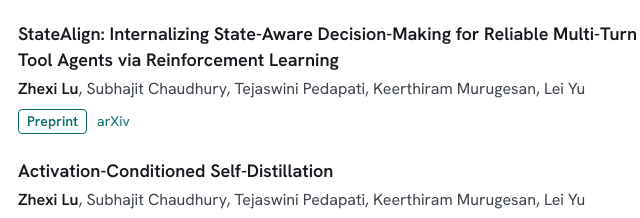
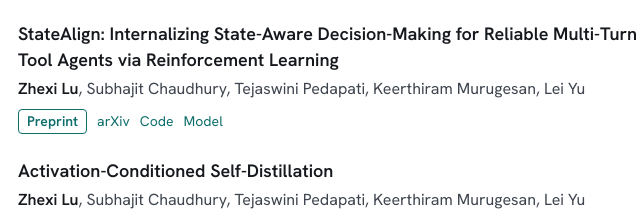
Before and after one commit to ZhexiLu/ZhexiLu.github.io, a plain HTML site: page index.html in a window 1280 px wide. Shown: the part 1254-1472 px from the top of the page, 448-1088 px from the left. Drawn offline with Linux system fonts and the light colour scheme.

Commit message:
Link StateAlign code and model

```diff
--- a/index.html
+++ b/index.html
@@ -101,6 +101,8 @@ section[id]{scroll-margin-top:24px}
 <div style="display: flex; flex-wrap: wrap; align-items: center; gap: 10px; font-size: 14px; margin-top: 4px">
 <span style="border: 1px solid #0E6E6B; color: #0E6E6B; padding: 0 8px; border-radius: 4px; font-weight: 600">Preprint</span>
 <a href="https://arxiv.org/abs/2611.16304">arXiv</a>
+<a href="https://github.com/ZhexiLu/StateAlign">Code</a>
+<a href="https://huggingface.co/ZhexiLu/StateAlign-8B">Model</a>
 </div>
 </article>
 
```
